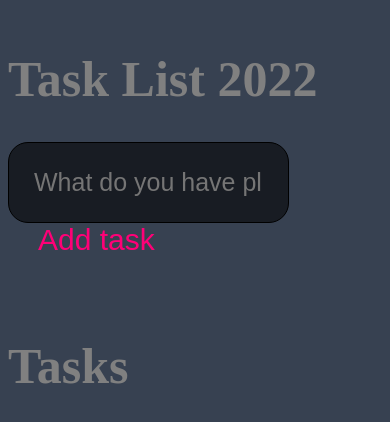
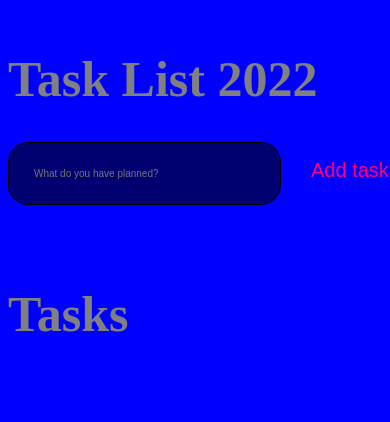
Before and after one commit to honeyposh/react-todo, a React (Create React App) app: page / in a window 390 px wide. Shown: the top 422 px of the page. Built offline with nearby package versions, Linux system fonts and the light colour scheme.

Commit message:
commited after using media queries

```diff
--- a/src/components/Input.module.css
+++ b/src/components/Input.module.css
@@ -14,3 +14,12 @@ button {
   color: rgb(255, 0, 119);
   margin-left: 30px;
 }
+@media (max-width: 768px) {
+  input {
+    width: 70%;
+    font-size: 10px;
+  }
+  button {
+    font-size: 20px;
+  }
+}
--- a/src/index.css
+++ b/src/index.css
@@ -5,4 +5,17 @@
 }
 body {
   background-color: #374151;
+  /* margin-left: 400px; */
 }
+@media (min-width: 992px) {
+  body {
+    margin-left: 400px;
+    /* background-color: rebeccapurple; */
+  }
+}
+@media (max-width: 768px) {
+  body {
+    width: 100%;
+    background-color: blue;
+  }
+}
```
